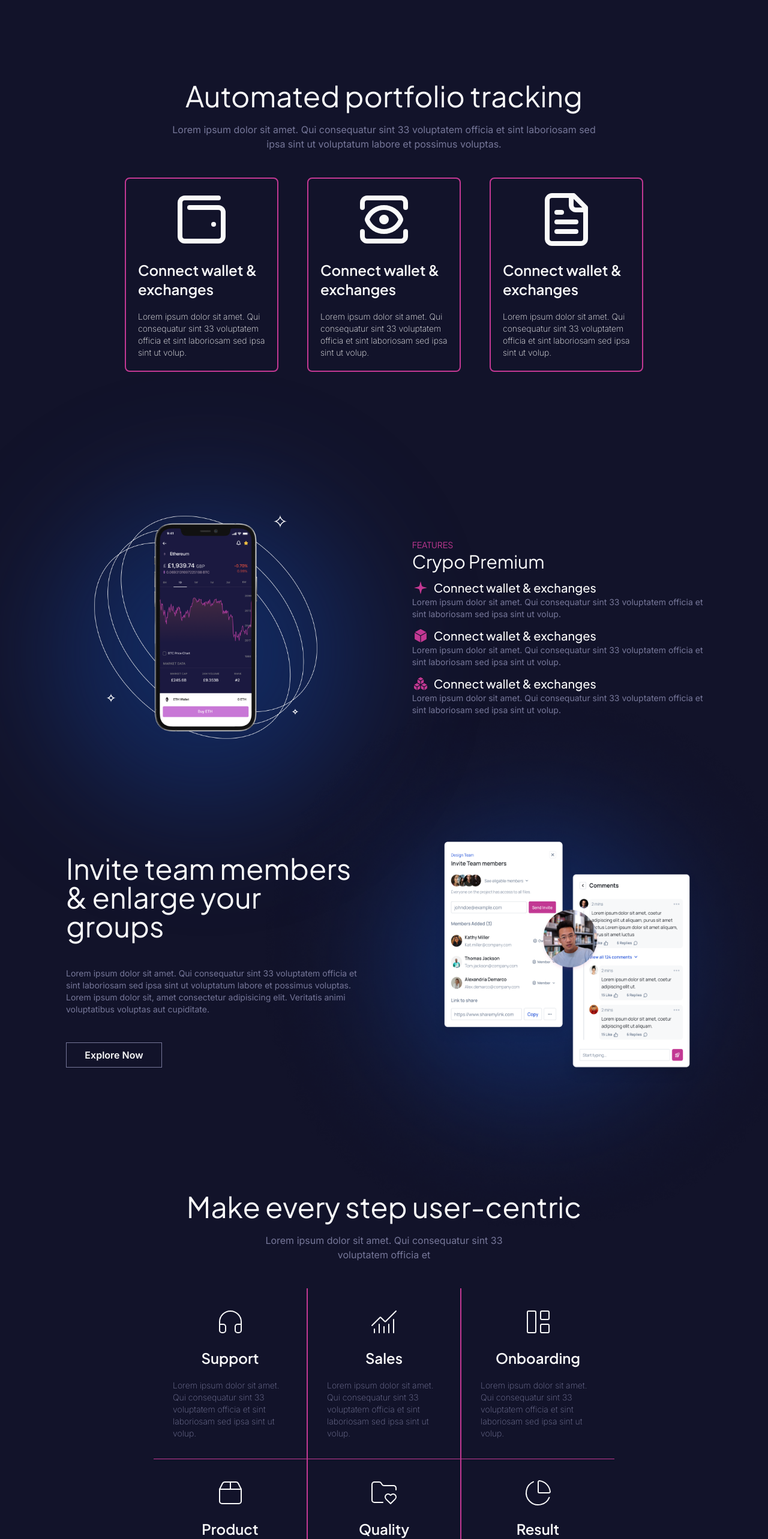
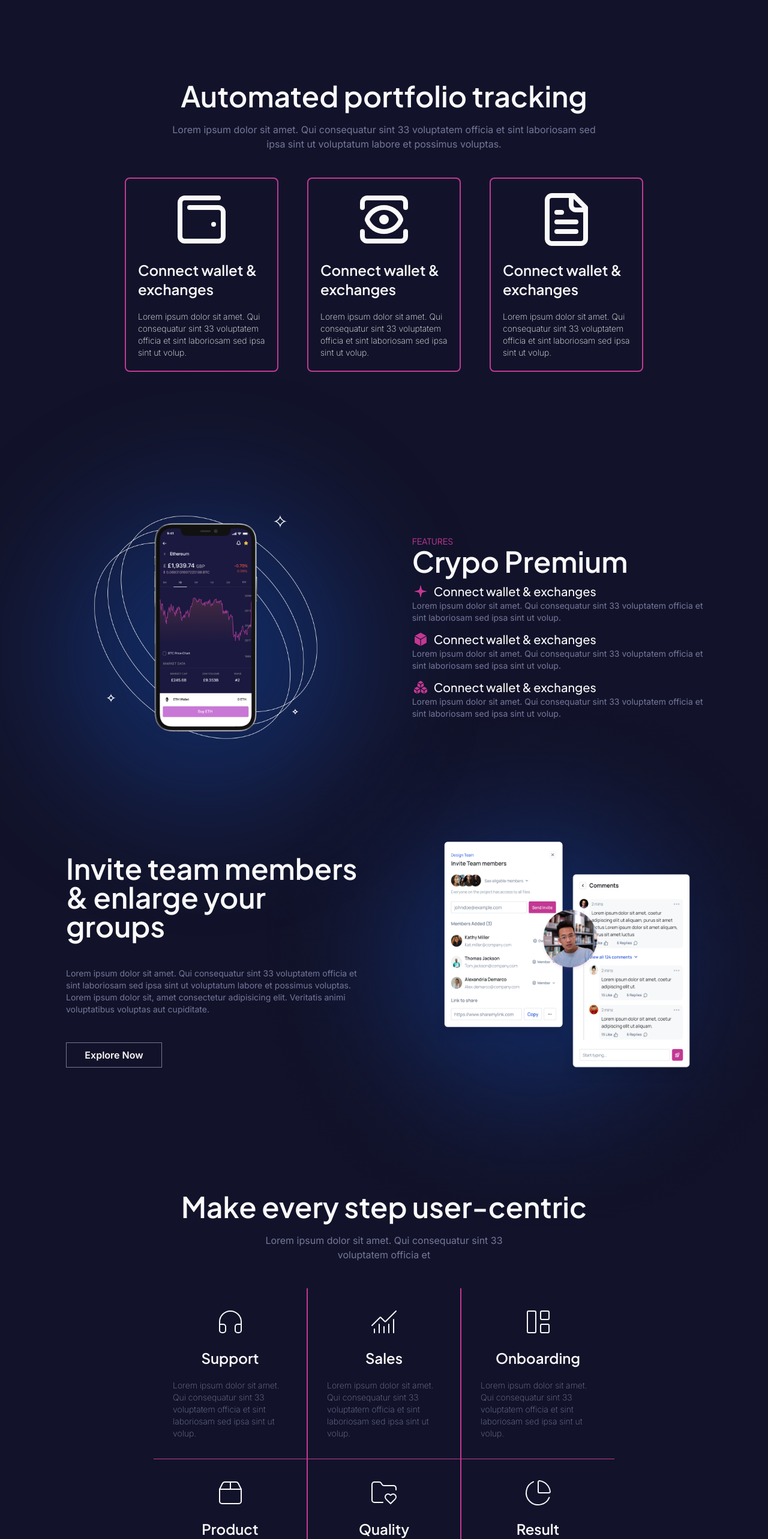
Before and after one commit to binfir10/cripton-app, a Next.js app: page / in a window 1280 px wide. Shown: the part 940-3506 px from the top of the page at 60% size. Built offline with nearby package versions, Linux system fonts and the light colour scheme.

Commit message:
title size

```diff
--- a/components/section/Hero.tsx
+++ b/components/section/Hero.tsx
@@ -20,7 +20,7 @@ export default function Hero() {
           <h2 className="font-jakarta text-responsive text-center lg:text-start w-10/12 lg:w-8/12 xl:w-2/4 text-balance">
             live and <br /> on-demand trading
           </h2>
-          <p className="font-inter text-base px-10 lg:px-0 w-2/3 max-md:max-w-80 text-secondary text-center lg:text-start">
+          <p className="font-inter text-base px-10 lg:px-0 lg:w-2/3 max-md:max-w-96 text-secondary text-center lg:text-start">
             Lorem ipsum dolor sit amet. Qui consequatur sint 33 volupta officia
             et sint laboriosam sed ipsa sint ut voluptatum labore et possimus
             voluptas.
--- a/components/section/adventaje.tsx
+++ b/components/section/adventaje.tsx
@@ -5,7 +5,7 @@ export default function Adventaje() {
   return (
     <section className="flex flex-col items-center  gap-11 py-20">
       <div className="flex flex-col items-center gap-5">
-        <h2 className="text-2xl md:text-5xl font-jakarta">
+        <h2 className="text-5xl md:text-5xl font-semibold font-jakarta">
           Automated portfolio tracking
         </h2>
         <p className="text-secondary text-center w-2/3 max-md:max-w-80">
--- a/components/section/distributer-team.tsx
+++ b/components/section/distributer-team.tsx
@@ -5,7 +5,7 @@ export default function DistributerTeam() {
     <div className=" flex flex-col items-center justify-center gap-4">
       <div className="flex items-center justify-center text-center flex-col gap-2">
         <h3 className="text-[#C23893] text-sm font-normal">About us</h3>
-        <h2 className="text-4xl md:text-5xl font-semibold max-md:max-w-[250px]">
+        <h2 className="text-5xl md:text-5xl font-semibold max-md:max-w-[250px]">
           We’re a distributed team
         </h2>
       </div>
--- a/components/section/features-premium.tsx
+++ b/components/section/features-premium.tsx
@@ -23,7 +23,7 @@ export default function FeaturesPremium() {
       <article className="font-jakarta flex flex-col gap-3">
         <div className="gap-0 flex flex-col">
           <h3 className="text-[#C23893] text-sm font-normal">FEATURES</h3>
-          <h2 className="text-3xl">Crypo Premium</h2>
+          <h2 className="text-5xl font-semibold">Crypo Premium</h2>
         </div>
 
         {criptoPremium.map(item => {
--- a/components/section/team-members.tsx
+++ b/components/section/team-members.tsx
@@ -13,7 +13,7 @@ export default function TeamMembers() {
       />
 
       <article className="font-jakarta flex flex-col h-full justify-around min-h-[400px]">
-        <h2 className="text-3xl lg:text-5xl">
+        <h2 className="text-5xl lg:text-5xl font-semibold">
           Invite team members <br /> & enlarge your <br /> groups
         </h2>
         <p className="font-inter text-[#767799] text-sm max-w-80 lg:max-w-[500px]">
--- a/components/section/user-centric.tsx
+++ b/components/section/user-centric.tsx
@@ -16,10 +16,10 @@ export default function UserCentric() {
   return (
     <section className="flex flex-col items-center gap-11 py-20">
       <div className="flex flex-col items-center gap-5">
-        <h2 className="md:text-5xl max-md:max-w-[220px] text-center  text-4xl text-pretty font-jakarta">
+        <h2 className="md:text-5xl max-md:max-w-[220px] text-center font-semibold  text-5xl text-pretty font-jakarta">
           Make every step user-centric
         </h2>
-        <p className="text-secondary text-center w-2/3 max-md:max-w-80">
+        <p className="text-secondary text-center lg:w-2/3 max-md:max-w-96">
           Lorem ipsum dolor sit amet. Qui consequatur sint 33 voluptatem officia
           et
         </p>
--- a/components/section/viewing.tsx
+++ b/components/section/viewing.tsx
@@ -23,7 +23,7 @@ export default function Viewing() {
       <article className="font-jakarta flex flex-col max-md:items-center md:justify-between gap-6">
         <div className="flex flex-col gap-2 max-md:items-center">
           <h3 className="text-[#C23893] text-sm font-normal">How it works</h3>
-          <h2 className="text-3xl font-semibold max-w-[250px] text-center md:text-start md:max-w-[300px] line-clamp-3">
+          <h2 className="text-5xl font-semibold max-w-[250px] text-center md:text-start md:max-w-[300px] line-clamp-3">
             Viewing long- term and short -term forcast
           </h2>
         </div>
```
